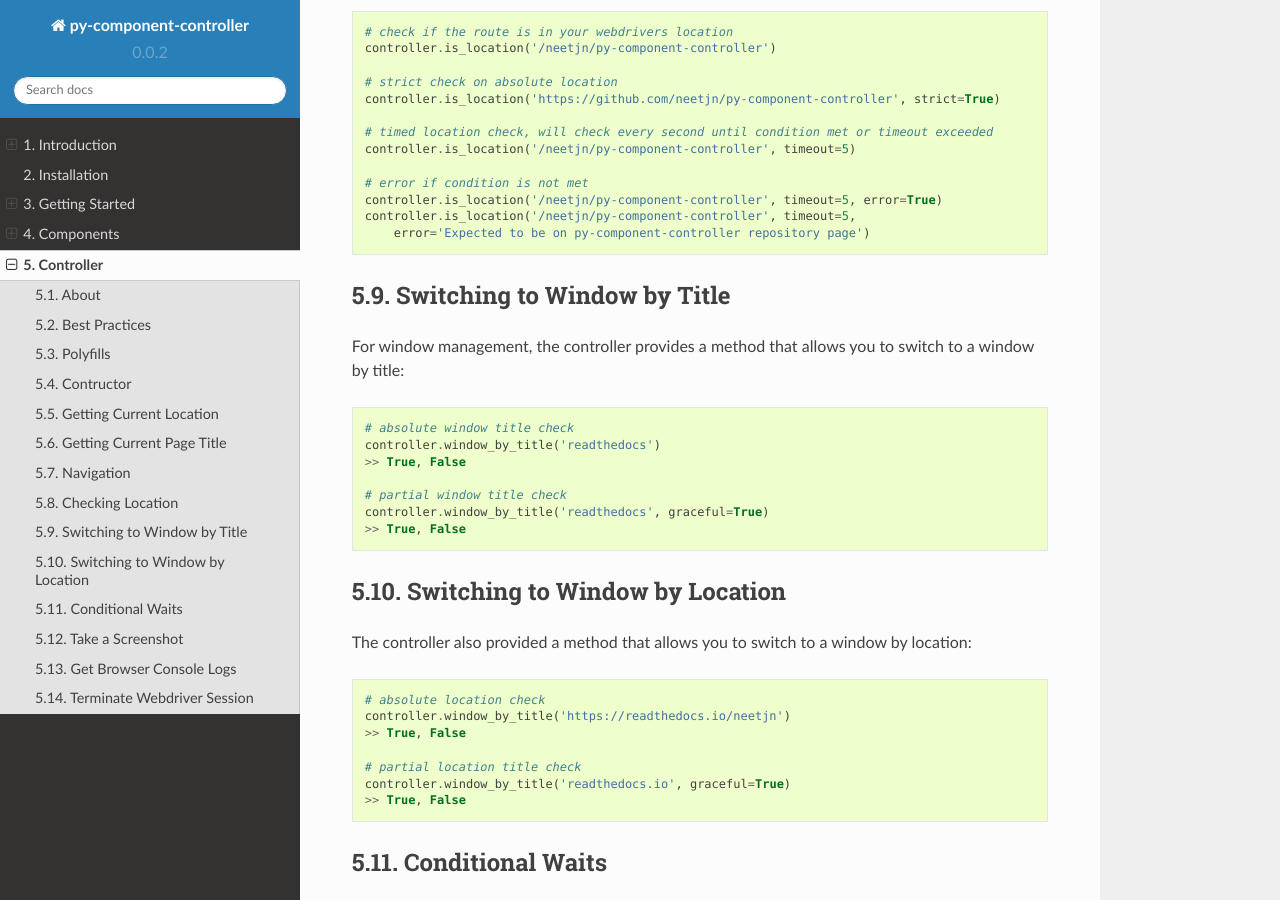
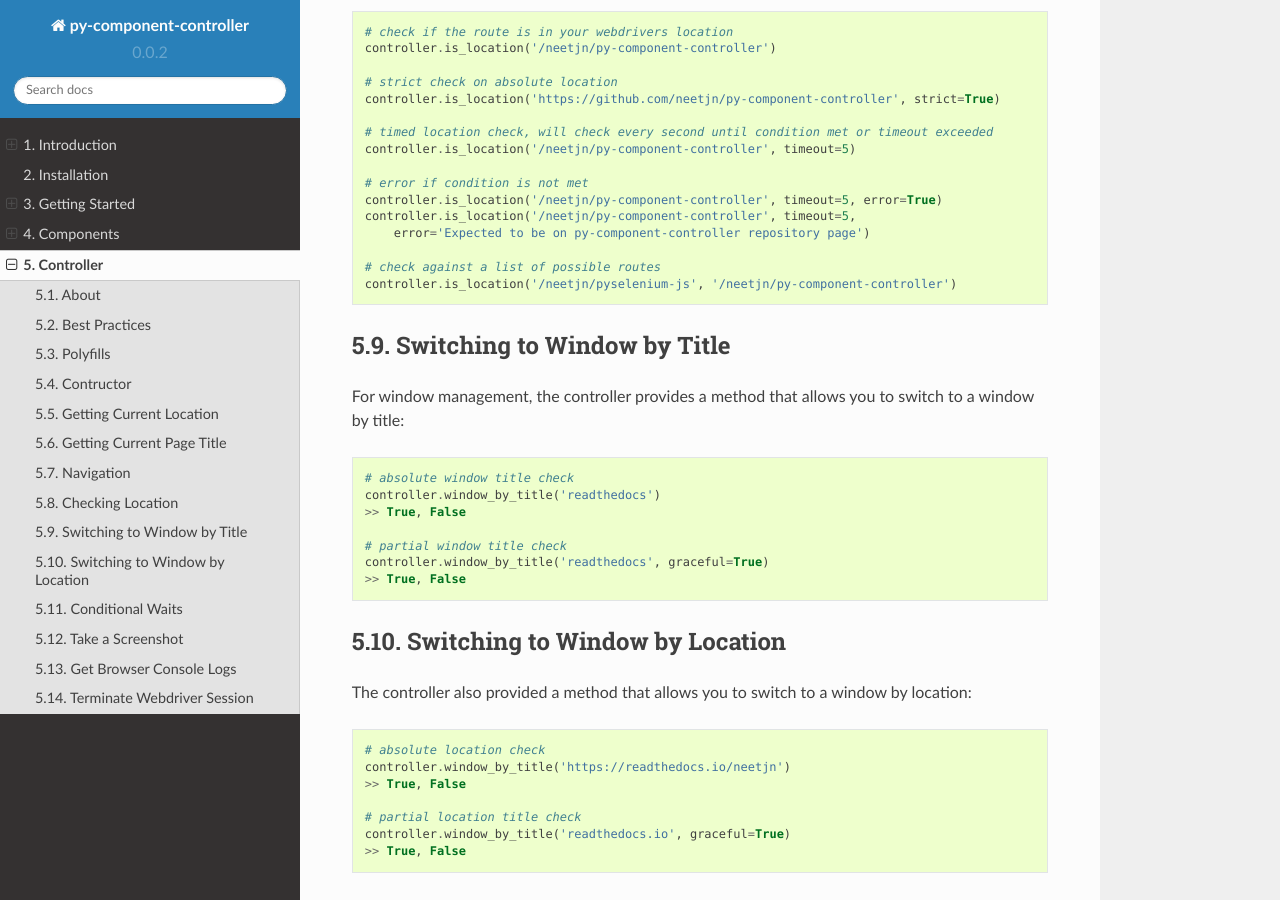
Before and after one commit to neetjn/py-component-controller, a Sphinx documentation site: the page built from docs/source/controller.rst, in a window 1280 px wide and 900 px high, scrolled down 2170 px. Built offline with Sphinx 7.4.7 and the Read the Docs theme 2.0.0, drawn with Linux system fonts in a browser that asks for light colours.

Commit message:
Added new behavior to is_location docs

```diff
--- a/docs/source/controller.rst
+++ b/docs/source/controller.rst
@@ -103,6 +103,9 @@ To check against your webdriver's current location, you can use the *is_location
     controller.is_location('/neetjn/py-component-controller', timeout=5,
         error='Expected to be on py-component-controller repository page')
 
+    # check against a list of possible routes
+    controller.is_location('/neetjn/pyselenium-js', '/neetjn/py-component-controller')
+
 Switching to Window by Title
 ===============================
 
```
